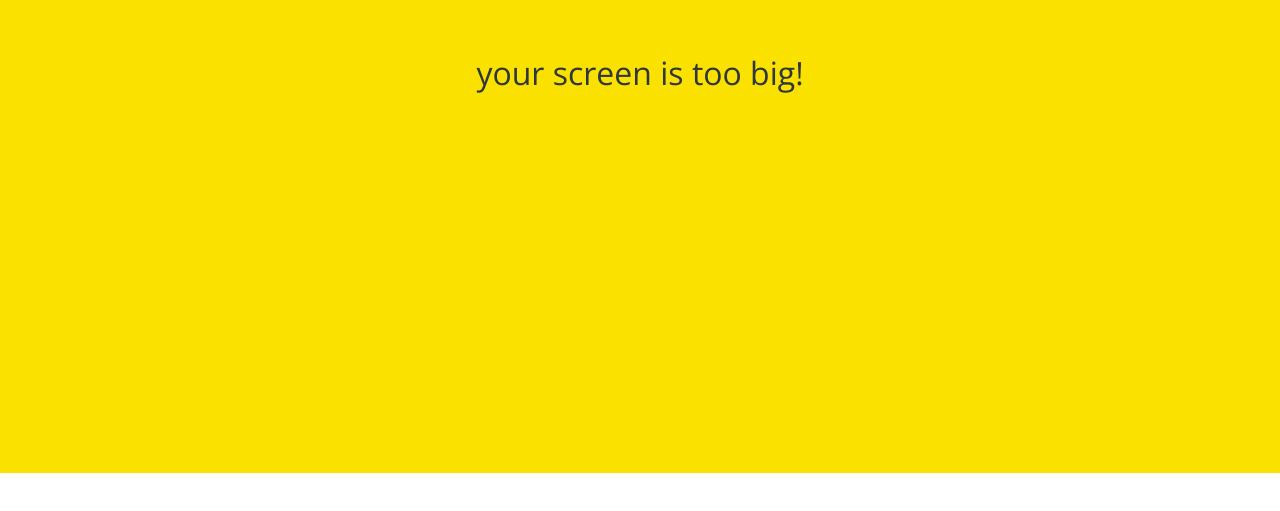
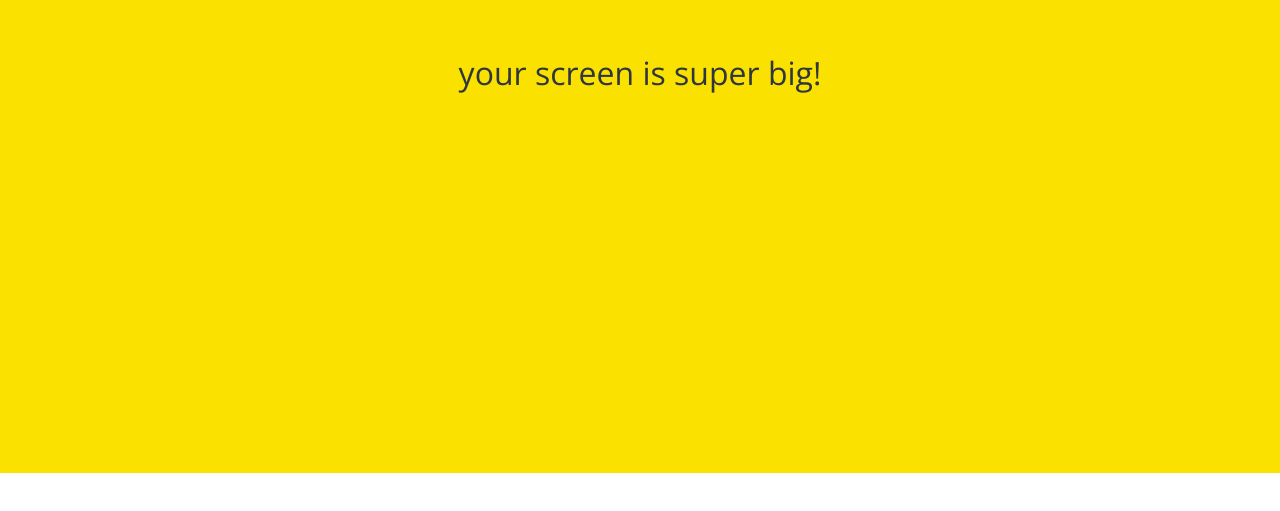
Before and after one commit to parkchansaem/kokoa-clone-2020, a plain HTML site: page chats.html in a window 1280 px wide. Shown: the part 327-838 px from the top of the page. Drawn offline with nearby package versions, Linux system fonts and the light colour scheme.

Commit message:
too-> super

```diff
--- a/chats.html
+++ b/chats.html
@@ -64,7 +64,7 @@
     </ul>
 </nav>
 <div id="no-mobile">
-    <span>your screen is too big!</span>
+    <span>your screen is super big!</span>
 </div>
     <script src="https://kit.fontawesome.com/6478f529f2.js"
 crossorigin="anonymous"></script>
```
